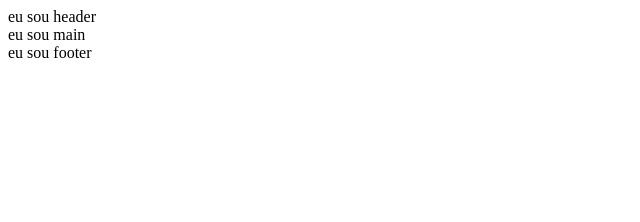
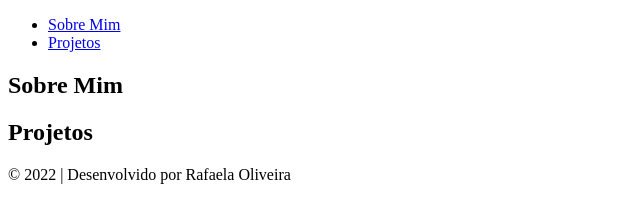
Before and after one commit to rafaela-ale-oliveira/portfolio, a plain HTML site: page index.html in a window 1280 px wide. Shown: the whole page, without its empty margins (0-640 px from the left). Drawn offline with Linux system fonts and the light colour scheme.

Commit message:
conteudo da estrutura

```diff
--- a/index.html
+++ b/index.html
@@ -8,13 +8,23 @@
 </head>
 <body>
     <header>
-        eu sou header
+        <nav>
+            <ul>
+                <li><a href="#about">Sobre Mim</a></li>
+                <li><a href="#project">Projetos</a></li>
+            </ul>
+        </nav>
     </header>
     <main>
-        eu sou main
+        <section id="about">
+            <h2>Sobre Mim</h2>
+        </section>
+        <section id="project">
+            <h2>Projetos</h2>
+        </section>
     </main>
     <footer>
-        eu sou footer
+        &copy 2022 | Desenvolvido por Rafaela Oliveira
     </footer>
 </body>
 </html>
```
